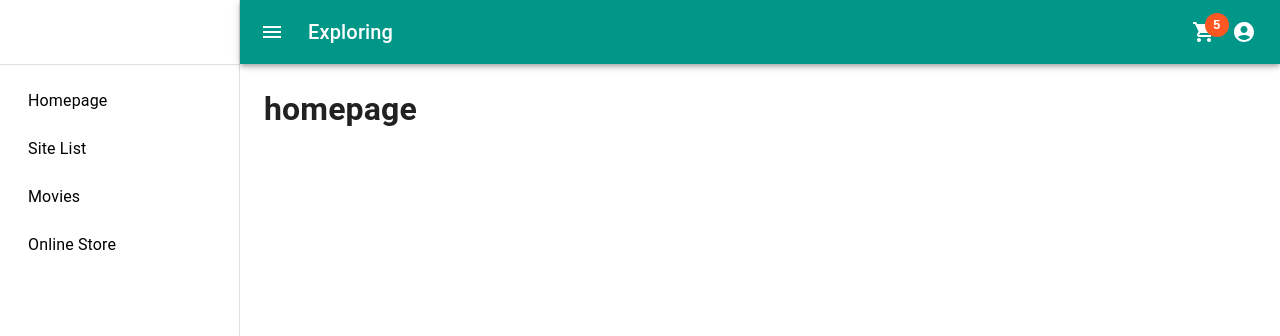
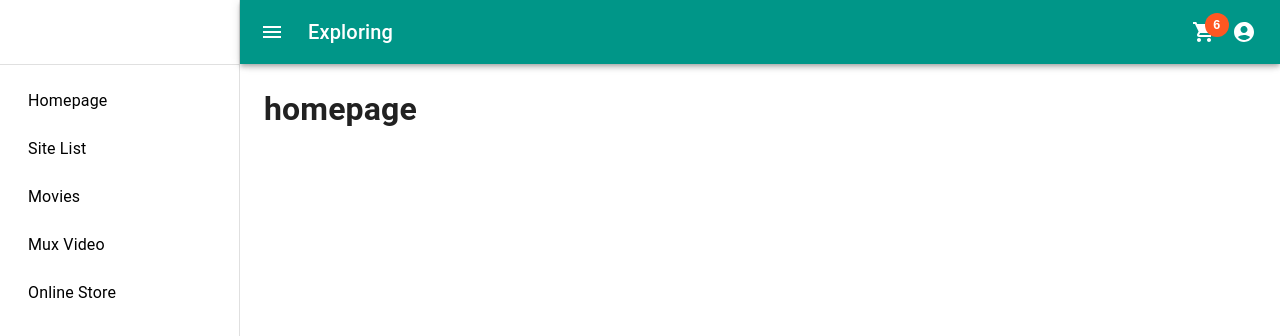
Before and after one commit to weimeihsu/MERN-Client, a React (Vite) app: page / in a window 1280 px wide. Shown: the top 336 px of the page. Built offline with nearby package versions, Linux system fonts and the light colour scheme.

Commit message:
shopping cart

```diff
--- a/package.json
+++ b/package.json
@@ -15,6 +15,7 @@
     "@mui/icons-material": "^5.14.3",
     "@mui/material": "^5.14.3",
     "@mui/x-data-grid": "^6.14.0",
+    "@mux/mux-player-react": "^2.2.0",
     "@reduxjs/toolkit": "^1.9.5",
     "axios": "^1.4.0",
     "firebase": "^10.5.1",
--- a/src/component/ShoppingCart/CheckOutBtn.jsx
+++ b/src/component/ShoppingCart/CheckOutBtn.jsx
@@ -1,11 +1,18 @@
 import { useNavigate } from 'react-router-dom'
-import { useSelector } from 'react-redux'
+import { useSelector, useDispatch } from 'react-redux'
+import { useEffect } from 'react'
+import { updateTotalQty } from '../../features/shopItemSlice'
 import ShoppingCartIcon from '@mui/icons-material/ShoppingCart'
 import IconButton from '@mui/material/IconButton'
 
+
 const CheckOutBtn = () => {
     const navigate = useNavigate()
-    const { amount } = useSelector(store=>store.shopItemSlice)
+    const dispath = useDispatch()
+    const { quantityInCart } = useSelector(store=>store.shopItemSlice)
+    useEffect(()=>{
+        dispath(updateTotalQty()),[]
+    })
     const handleCheckOut = () => {
         navigate('/online-store/checkout')
     }
@@ -14,7 +21,7 @@ const CheckOutBtn = () => {
         <IconButton onClick={handleCheckOut} sx={{ p: 0, color: 'white' }} size="large">
             <ShoppingCartIcon/>
             <div className="amount-container">
-                <p className="total-amount">{amount}</p>
+                <p className="total-amount">{quantityInCart}</p>
             </div>
         </IconButton>
     </> );
--- a/src/component/ShoppingCart/CountSelect.jsx
+++ b/src/component/ShoppingCart/CountSelect.jsx
@@ -4,20 +4,17 @@ import MenuItem from '@mui/material/MenuItem'
 import FormControl from '@mui/material/FormControl'
 import Select from '@mui/material/Select'
 
-const CountSelect = ({handleChange, count}) => {
+const CountSelect = ({handleChange, buyCount}) => {
     const { countList } = useSelector(store => store.shopItemSlice)
 
     return (
         <>
         <FormControl sx={{ m: 1, minWidth: 80 }} size="small">
         <Select
-          value={count}
+          value={buyCount}
           onChange={handleChange}
           displayEmpty
         >
-          <MenuItem value="">
-            <em>None</em>
-          </MenuItem>
           {countList.map((item, idx)=>(
             <MenuItem key={idx} value={item}>{item}</MenuItem>
           ))}
--- a/src/component/ShoppingCart/ShopItemCard.jsx
+++ b/src/component/ShoppingCart/ShopItemCard.jsx
@@ -21,9 +21,10 @@ const Alert = forwardRef(function Alert(props, ref) {
 const ShopItemCard = (item) => {
 
     const dispatch = useDispatch()
-    const [count, setCount] = useState(1)
+    const [buyCount, setBuyCount] = useState(1)
+
     const handleChange = (e) => {
-        setCount(e.target.value)
+        setBuyCount(e.target.value)
     }
     const [snackBarState, setSnackbarState] = useState({
         open:false,
@@ -35,11 +36,18 @@ const ShopItemCard = (item) => {
     const handleClose = () => {
         setSnackbarState({...snackBarState, open: false})
     }
-    const handleAddToCart = (shopItem, count, newSnackState) => {
-        dispatch(addToCart({shopItem, count}))
-        setCount(0)
+    const handleAddToCart = (shopItem, newSnackState) => {
+        const theItem = {
+            _id: shopItem._id,
+            name: shopItem.name,
+            price: shopItem.price,
+            inventory: 2
+        }
+        dispatch(addToCart({shopItem:theItem}))
+        setBuyCount(1)
         setSnackbarState({...newSnackState, open: true})
     }
+
     return (
         <Card className='card-gap' sx={{ display: 'flex', backgroundColor: '#badcd6' }} elevation={0}>
             <CardContent sx={{ flexGrow:1}}>
@@ -50,8 +58,8 @@ const ShopItemCard = (item) => {
             <CardActions>
                 <Stack spacing={2} alignItems="flex-end">
                     <Typography variant="h6">${item.price}</Typography>
-                    <CountSelect count={count} handleChange={handleChange}/>
-                    <Button size="small" variant="contained" color="secondary" onClick={()=>handleAddToCart(item, count, { vertical: 'top', horizontal: 'center' })}>Add to Cart</Button>
+                    <CountSelect buyCount={buyCount} handleChange={handleChange} />
+                    <Button size="small" variant="contained" color="secondary" onClick={()=>handleAddToCart(item, { vertical: 'top', horizontal: 'center' })}>Add to Cart</Button>
                     <Snackbar
                         anchorOrigin={{ vertical, horizontal }}
                         open={open}
--- a/src/features/navListSlice.jsx
+++ b/src/features/navListSlice.jsx
@@ -5,7 +5,8 @@ const initialState = {
         {id:1, path:'/', name:'Homepage'},
         {id:2, path:'/site-domain', name:'Site List'},
         {id:3, path:'/movies', name:'Movies'},
-        {id:4, path:'/online-store', name:'Online Store'},
+        {id:4, path:'/muxvdo', name:'Mux Video'},
+        {id:5, path:'/online-store', name:'Online Store'},
     ],
     checkOutPage:[
         {id:1, path:'/checkout', name:'Checkout'},
--- a/src/features/shopItemSlice.jsx
+++ b/src/features/shopItemSlice.jsx
@@ -4,21 +4,18 @@ import api from '../axois/api'
 const initialState = {
     shopItems:[],
     shopItemsLocal:[
-        {_id:1, name:'Harry potter', price:100, category:'book', inventory:3},
-        {_id:2, name:'iPhone 15', price:1000, category:'3C', inventory:12},
-        {_id:3, name:'Treats', price:120, category:'pets', inventory:0},
+        {_id:'afae23', name:'Harry potter', price:100, category:'book', inventory:3},
+        {_id:'2', name:'iPhone 15', price:1000, category:'3C', inventory:12},
+        {_id:'afae', name:'Treats', price:120, category:'pets', inventory:0},
     ],
-    countList:[1,2,3,4,5,6,7,8,9,10],
-    quantityInCart:33,
-    sum:100,
-    itemsInCart:[{
-        _id:'afaeç23',
-        category:'book',
-        name:'Harry Potter',
-        price: 100,
-        count:2
-    }],
-    amount:5,
+    currentCart:[
+        {_id:'afae23', name:'Harry potter',price: 100, quantity:2},
+        {_id:'afae',name:'Treats',price: 120, quantity:4}
+    ],
+    countList:[1,2,3,4,5],
+    quantityInCart:5,
+    totalCost:100,
+    // inventoryToList:[[1,2,3],[1,2],[]],
     filteredItems:[],
     categories:[
         {name:'book', isSelected:false},
@@ -37,35 +34,69 @@ export const fetchShopItems = createAsyncThunk('shopItems/fetchShopItems', async
         return err.message
     }
 })
-
+// const numbers = arrayRange(1, item.inventory, 1)
+export const arrayRange = (start, stop, step) =>
+    Array.from(
+    { length: (stop - start) / step + 1 },
+    ( value, index ) => start + index * step
+)
 export const shopItemSlice = createSlice({
     name:'shopItems',
     initialState,
     reducers:{
+        updateTotalQty:(state)=>{
+            state.quantityInCart = [...state.currentCart].reduce((n, {quantity})=> n + quantity, 0)
+        },
+        increment:(state, action)=>{
+            const { count, id } = action.payload
+            // const { theRecord, id } = action.payload
+            const itemIdx = state.currentCart.findIndex(item => item._id === id)
+            const updatedItem = {...state.currentCart[itemIdx], quantity:count+1}
+            const newArry = [...state.currentCart] //copy records array
+            newArry[itemIdx] = updatedItem
+            state.currentCart = newArry
+        },
+        decrement:(state, action)=>{
+            const { count, id } = action.payload
+            // const { theRecord, id } = action.payload
+            const itemIdx = state.currentCart.findIndex(item => item._id === id)
+            const updatedItem = {...state.currentCart[itemIdx], quantity:count-1}
+            const newArry = [...state.currentCart] //copy records array
+            newArry[itemIdx] = updatedItem
+            state.currentCart = newArry
+        },
         filter: (state, action) => {
             const { shopItemID } = action.payload
             state.filteredItems = [...state.shopItems].filter(item => item.id === shopItemID)
         },
         clearCart: (state, action) => {
-            state.ItemsInCart = []
+            state.currentCart = []
         },
         addToCart: (state, action) => {
-            const { shopItem, count } = action.payload
-            const newShopItem ={...shopItem, shopItemCount: count}
-            console.log(newShopItem)
-            // shopItem.count=shopItemCount
+            const { shopItem } = action.payload
+            const inCartId = state.currentCart.find(item=>item._id===shopItem._id)
+            if(inCartId === undefined){
+                state.records = [...state.currentCart, shopItem]
+            }else{
+                state.currentCart = state.currentCart.map(
+                    item => item._id === shopItem._id ?
+                    {...item, quantity: item.quantity + 1} :
+                    item
+                )
+            }
+            // const newShopItem ={...shopItem, buyCount: buyCount}
+            // state.currentCart=state.currentCart.push(newShopItem)
+
         },
-        accumulateAmount: (state) => {
-            state.amount = state.ItemsInCart.length
-        }
+
         // addRecord: (state, action)=>{
         //     const { newRecord } = action.payload
         //     state.records = [newRecord, ...state.records]
         // },
-        // deleteRecord: (state, action)=>{
-        //     const { recordID } = action.payload
-        //     state.records = state.records.filter(item => item._id !== recordID)
-        // },
+        deleteCartItem: (state, action)=>{
+            const { id } = action.payload
+            state.currentCart = state.currentCart.filter(item => item._id !== id)
+        },
         // updateRecord: (state, action)=>{
         //     const { theRecord, id } = action.payload
         //     const recordIdx = state.records.findIndex(item => item._id === id)
@@ -91,7 +122,7 @@ export const shopItemSlice = createSlice({
     }
 })
 
-export const { addToCart, deleteRecord, updateRecord, filter } = shopItemSlice.actions
+export const { addToCart, filter, increment, decrement, deleteCartItem, updateTotalQty } = shopItemSlice.actions
 // export const { selectAllRecords } = state => state.recordsState.records
 // export const { getFetchStatus } = state => state.recordsState.status
 // export const { getFetchError } = state => state.recordsState.error
--- /dev/null
+++ b/src/pages/MuxVideo.jsx
@@ -0,0 +1,20 @@
+import MuxPlayer from '@mux/mux-player-react'
+import Container from '@mui/material/Container'
+const MuxVideo = () => {
+  return (
+    <Container>
+    <h1>Mux Video Player</h1>
+    <MuxPlayer
+      streamType="on-demand"
+      playbackId="UQwm9kwBtupE5W5IY001qSJqV01TpxuJOWkhY1T5FjSGE"
+      metadata={{
+        video_id: "video-id-54321",
+        video_title: "Test video title",
+        viewer_user_id: "user-id-007",
+      }}
+    />
+    </Container>
+   );
+}
+
+export default MuxVideo;
--- a/src/pages/shoppingChart/OnlineStore.jsx
+++ b/src/pages/shoppingChart/OnlineStore.jsx
@@ -15,7 +15,6 @@ const OnlineStore = () => {
     // },[])
     const { shopItems, shopItemsLocal, categories } = useSelector(store => store.shopItemSlice)
     const [filter, setFilter] = useState(categories)
-
     return (
         <Container>
             <h1>Online Store</h1>
--- a/src/routers/Routers.jsx
+++ b/src/routers/Routers.jsx
@@ -6,6 +6,7 @@ import OnlineStore from '../pages/shoppingChart/OnlineStore'
 
 import SiteRoutes from './SiteRoutes'
 import CheckOutRoutes from './CheckOutRoutes'
+import MuxVideo from '../pages/MuxVideo'
 
 
 const Routers = () => {
@@ -14,6 +15,7 @@ const Routers = () => {
             <Route index element={<HomePage/> } />
             <Route path='site-domain' element={<SiteDomain/>}/>
             <Route path="movies" element={<Movies/> }/>
+            <Route path='muxvdo' element={<MuxVideo/>}/>
             <Route path="site-domain/:siteID/*" element={<SiteRoutes/>}/>
             <Route path='online-store' element={<OnlineStore/>}/>
             <Route path='online-store/*' element={<CheckOutRoutes/>}/>
```
Also changed, not shown: src/component/ShoppingCart/IncreDecre.jsx (added, +21 -0 lines), src/pages/shoppingChart/CheckOut.jsx (+17 -17 lines), 1 other file (tests, documents, lock files or other folders).
